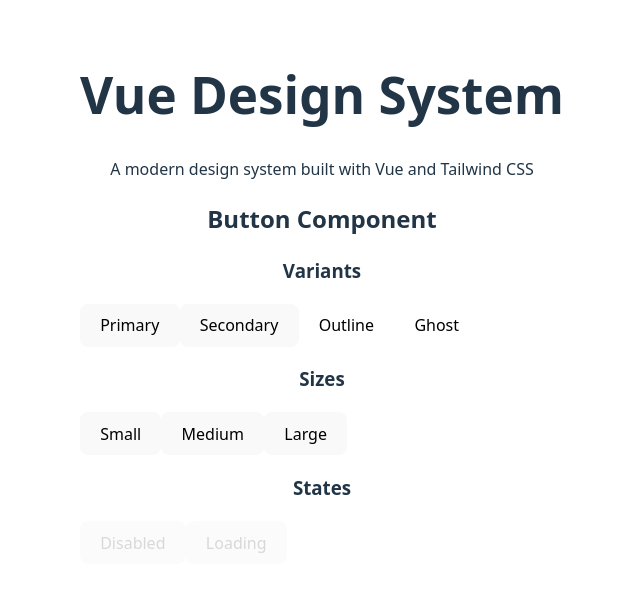
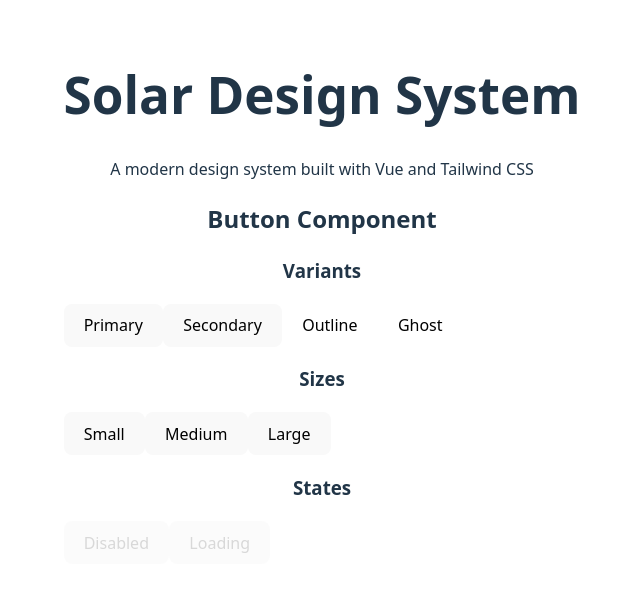
Before and after one commit to ivanyeors/solar-design-system, a Vue app: page / in a window 1280 px wide. Shown: the top 592 px of the page, without its empty margins (318-958 px from the left). Built offline with nearby package versions, Linux system fonts and the light colour scheme.

Commit message:
Rename to Solar Design System

```diff
--- a/src/App.vue
+++ b/src/App.vue
@@ -7,7 +7,7 @@
     <div class="max-w-4xl mx-auto">
       <div class="text-center">
         <h1 class="text-3xl font-extrabold text-gray-900 sm:text-4xl">
-          Vue Design System
+          Solar Design System
         </h1>
         <p class="mt-3 text-xl text-gray-500 sm:mt-4">
           A modern design system built with Vue and Tailwind CSS
--- a/src/lib/index.ts
+++ b/src/lib/index.ts
@@ -6,7 +6,7 @@
 // Export all components as a plugin
 export default {
   install: (app: any) => {
-    app.component('DsButton', Button);
+    app.component('SolarButton', Button);
     // Add more components as they are created
   }
 };
--- a/vite.config.ts
+++ b/vite.config.ts
@@ -7,8 +7,8 @@
   build: {
     lib: {
       entry: './src/lib/index.ts',
-      name: 'VueDesignSystem',
-      fileName: (format) => `vue-design-system.${format}.js`,
+      name: 'SolarDesignSystem',
+      fileName: (format) => `solar-design-system.${format}.js`,
     },
     rollupOptions: {
       // Externalize dependencies that shouldn't be bundled
```
Also changed, not shown: package.json (+5 -5 lines), 1 other file (tests, documents, lock files or other folders).
